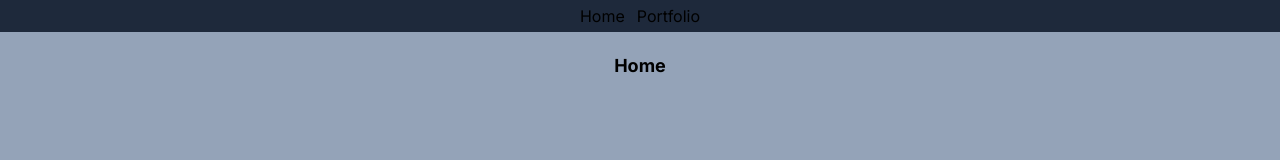
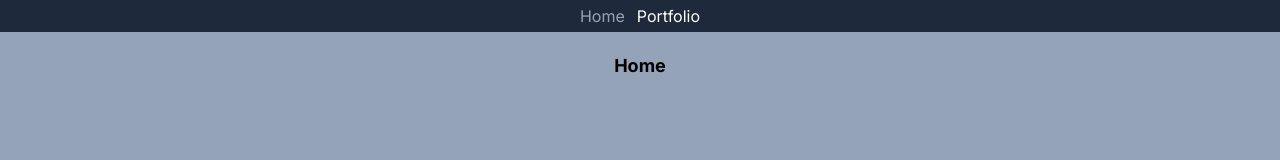
Before and after one commit to chrisrob210/chriserino.com, a Next.js app: page / in a window 1280 px wide. Shown: the top 160 px of the page. Built offline with nearby package versions, Linux system fonts and the light colour scheme.

Commit message:
added active link styling to navbar

```diff
--- a/components/Navbar.tsx
+++ b/components/Navbar.tsx
@@ -1,24 +1,17 @@
+'use client'
 import React from 'react'
 import Link from 'next/link'
+import { usePathname } from 'next/navigation';
 import { navlinks } from '../constants/navlinks'
 import { Navlink } from '@/lib/definitions'
 
 export default function Navbar() {
-
+    const pathname = usePathname(); // get current path
     return (
-        // <>
-        //     <ul className='flex flex-row justify-center bg-slate-800'>
-        //         {navlinks.map((navlink, index) => (
-        //             <li className='pt-1 px-2'>
-        //                 <Link key={`navlink-${index}`} href={navlink.href}>{navlink.title}</Link>
-        //             </li>
-        //         ))}
-        //     </ul>
-        // </>
         <>
             <ul className='flex flex-row justify-center gap-3 p-1 bg-slate-800'>
                 {navlinks.map((navlink, index) => (
-                    <li key={`nav-ul-li-${navlink.title.toLowerCase()}`} className='whitespace-nowrap'>
+                    <li key={`nav-ul-li-${navlink.title.toLowerCase()}`} className={`whitespace-nowrap ${pathname === navlink.href ? `text-slate-400` : `text-white`}`}>
                         <Link key={`navlink-${navlink.title.toLowerCase()}`} href={navlink.href}>{navlink.title}</Link>
                     </li>
                 ))}
```
